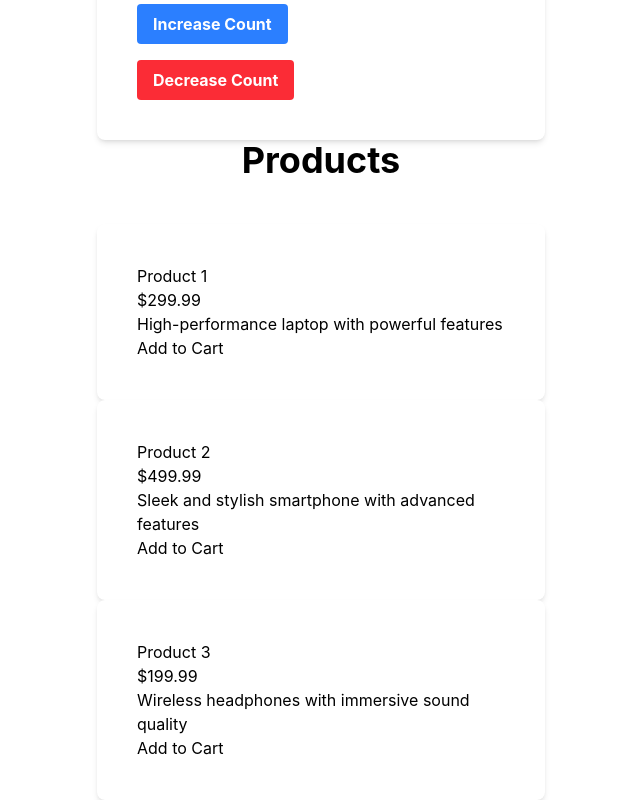
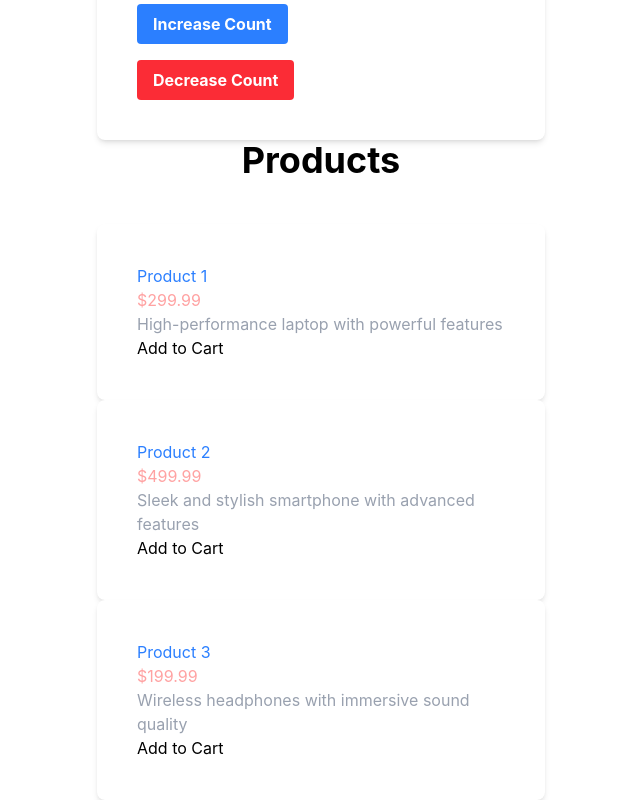
Before and after one commit to Cj-Nnekwelugo/React-pratice, a React (Vite) app: page / in a window 1280 px wide. Shown: the part 1994-2794 px from the top of the page, without its empty margins (319-959 px from the left). Built offline with nearby package versions, Linux system fonts and the light colour scheme.

Commit message:
add stylings

```diff
--- a/src/components/ProductItem.jsx
+++ b/src/components/ProductItem.jsx
@@ -1,9 +1,9 @@
 function ProductItem({ product }) {
     return (
-        <div className="max-w-md mx-auto p-10 bg-white rounded-lg shadow-md">
-            <h2>{product.name}</h2>
-            <p>${product.price.toFixed(2)}</p>
-            <p>{product.description}</p>
+        <div className="max-w-md mx-auto p-10 bg-white rounded-lg shadow-md gap-9">
+            <h2 className="text-blue-500">{product.name}</h2>
+            <p className="text-red-300">${product.price.toFixed(2)}</p>
+            <p className="text-gray-400">{product.description}</p>
             <button>Add to Cart</button>
 
         </div>
```
